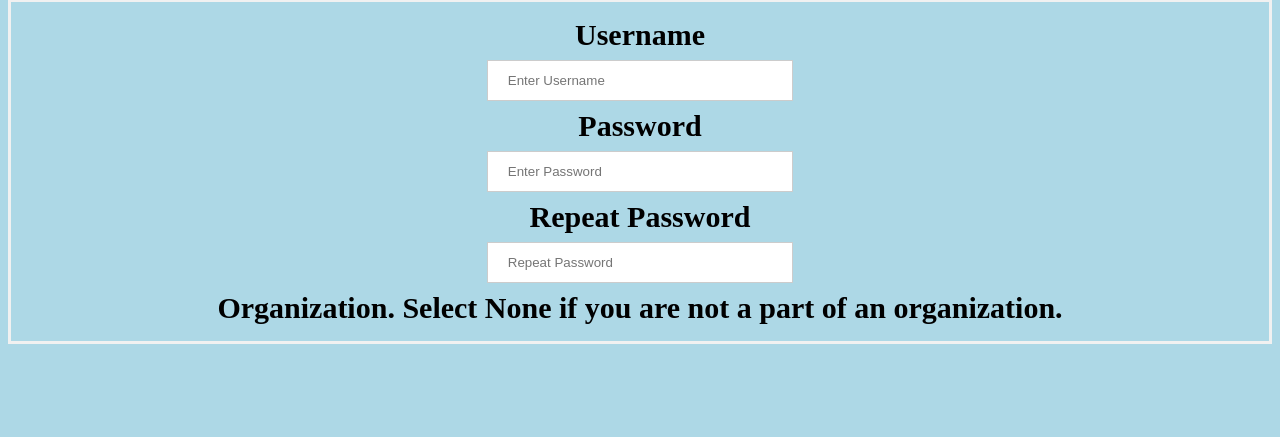
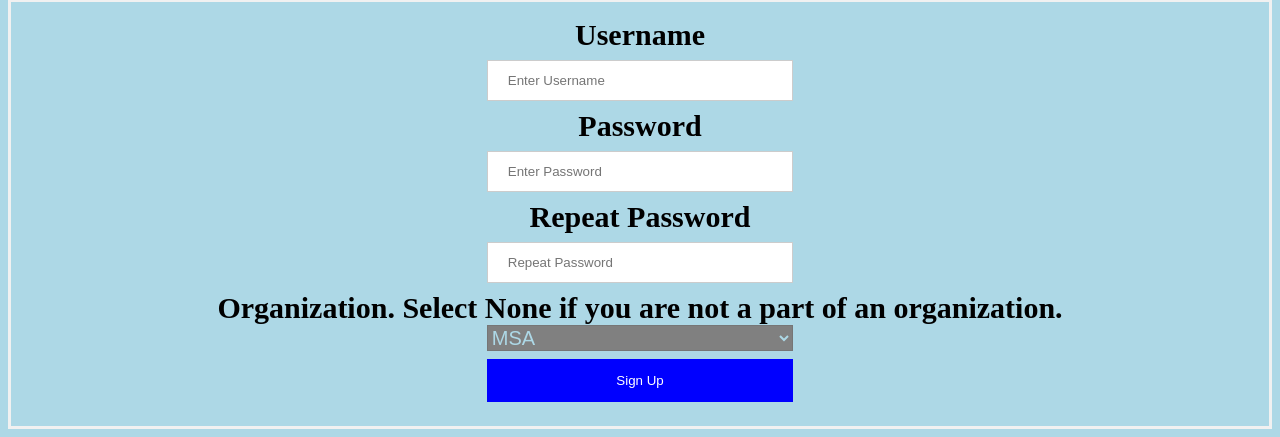
Before and after one commit to Justin-Shearson/DatabaseProject, a Flask app: page /signup in a window 1280 px wide. Shown: the part 563-1000 px from the top of the page. Before the commit the page ends 907 px from the top, so only its background shows below. Run offline with Flask 2, Linux system fonts and the light colour scheme.

Commit message:
Updated Sign Up page to have organizations

```diff
--- a/run.py
+++ b/run.py
@@ -25,13 +25,13 @@ def execute(sql):
 	db.close()
 
 #Executes a login check to make sure that the username does not already exist
-@app.route("/execlogin", methods=['GET', 'POST'])
+@app.route("/login", methods=['GET', 'POST'])
 def login():
 	if request.method == 'POST':
 		username = str(request.form['username'])
 		password = str(request.form['password'])
 		database = mysql.connector.connect(**config['mysql.connector'])
-		curosr = database.cursor()
+		cursor = database.cursor()
 		cursor.execute("SELECT name FROM Users u WHERE u.name = %s and u.password = %s", (username, password))
 		user = cursor.fetchone()
 		cursor.close()
@@ -91,7 +91,6 @@ def execsignup(username, password, IsOrganizer):
 	cursor.close()
 	database.close()
 
-
 #Currently used to route to the second page of the website
 @app.route('/events')
 def events():
--- a/static/css/login.css
+++ b/static/css/login.css
@@ -112,3 +112,11 @@ label {
 	text-align: center;
 	font-size: 30px;
 }
+
+/* Format used for select boxes. */
+select {
+	display: inline-block;
+	font-size: 20px;
+	color: lightblue;
+	background-color: grey;
+}
--- a/templates/signup.html
+++ b/templates/signup.html
@@ -29,6 +29,12 @@
 			<input id="bcenter" type="password" placeholder="Repeat Password" name="password-repeat" required>
 
 			<label for="org"><b>Organization. Select None if you are not a part of an organization.</b></label>
+			<select id="bcenter">
+				<option value="1">MSA</option>
+				<option value="0">None</option>
+			</select>
+
+			<button id="bcenter" type="submit">Sign Up</button>
 		</div>
 
 	</form>
```
